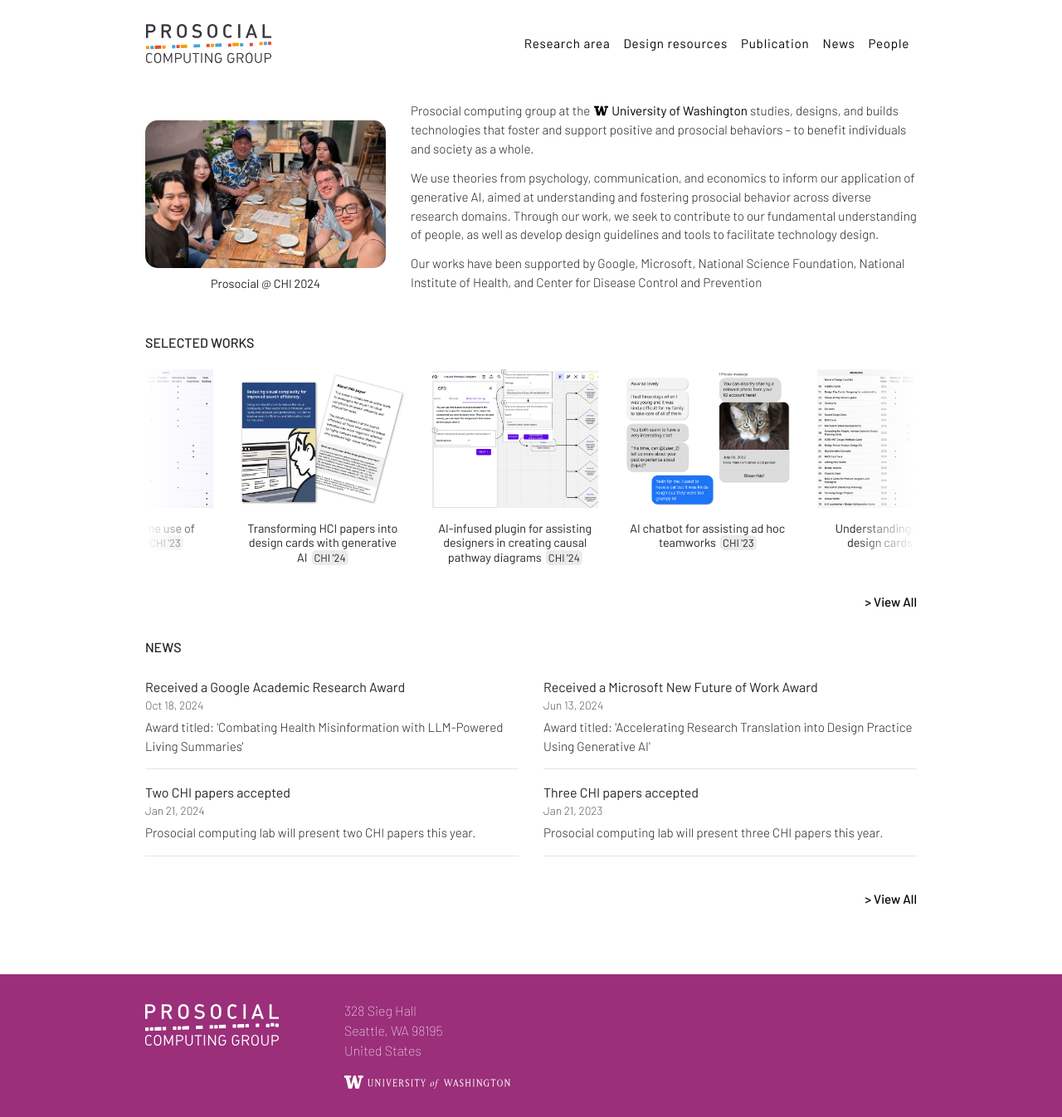
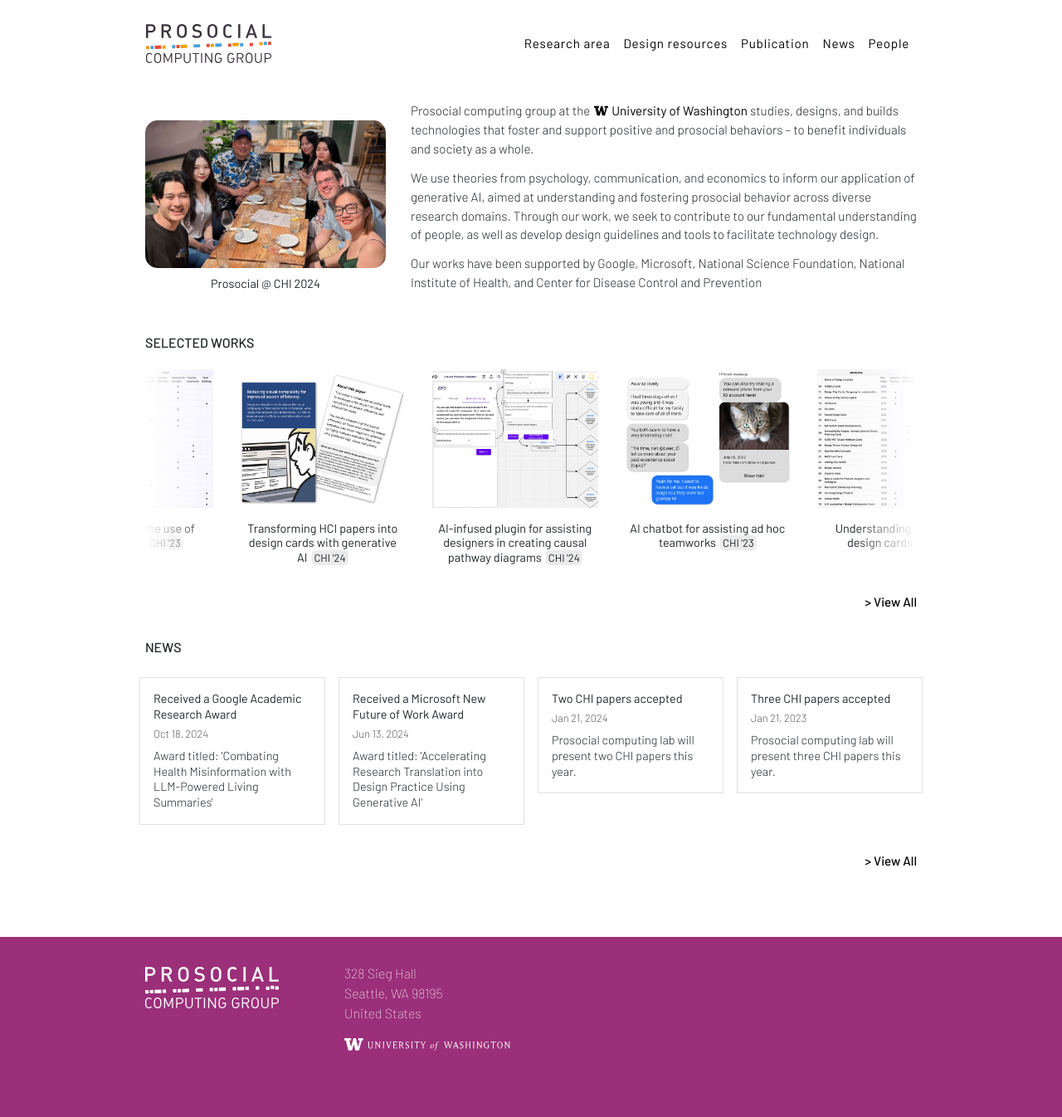
Before and after one commit to prosociallab/prosociallab.github.io, a Jekyll site: the page built from index.html, in a window 1280 px wide. Shown: the whole page at 83% size. Built offline with Jekyll 4.4.1, drawn with Linux system fonts in a browser that asks for light colours; after the commit the page ends 1301 px from its top, so only the background shows below that.

Commit message:
update news

```diff
--- a/index.html
+++ b/index.html
@@ -55,12 +55,13 @@ title: UW Prosocial Computing Group
 <div class="container pb-5">
     <p style="font-weight: 500 !important; text-transform: uppercase;">News</p>
     <div class="row mt-4">
-        {% for new in news limit: 8 %}
-        <div class="col-12 col-sm-6">
-            <p class="mb-0" style="font-size: 1rem; font-weight: 400 !important;">{{ new.title }}</p>
-            <p class="mb-1" style="font-size: .85rem; font-weight: 200 !important;">{{ new.date | date: "%b %-d, %Y" }}</p>
-            <p style="font-size: .95rem; font-weight: 300 !important;">{{ new.description }}</p>
-            <hr>
+        {% for new in news limit: 4 %}
+        <div class="col-12 col-sm-3 px-2">
+            <div class="border p-3 mb-2 md-mb-0">
+                <p class="mb-1" style="font-size: .9rem; font-weight: 400 !important; line-height: 1.3">{{ new.title }}</p>
+                <p class="mb-2" style="font-size: .8rem; font-weight: 200 !important;">{{ new.date | date: "%b %-d, %Y" }}</p>
+                <p style="font-size: .9rem; font-weight: 300 !important; line-height: 1.3">{{ new.description }}</p>
+            </div>
         </div>
         {% endfor %}
     </div>
```
